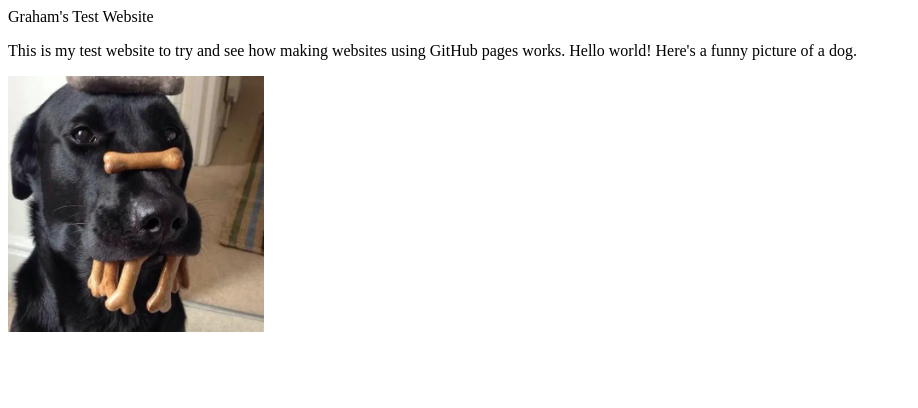
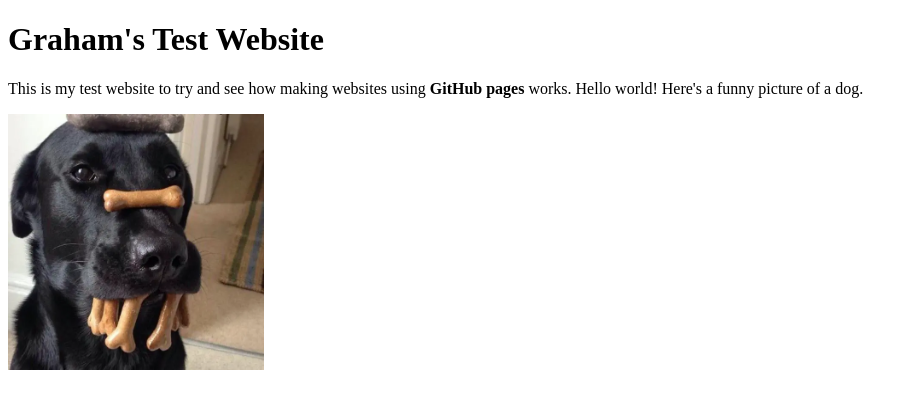
Before and after one commit to Hambone04/Hambone04.github.io, a plain HTML site: page index.html in a window 1280 px wide. Shown: the whole page, without its empty margins (0-918 px from the left). Drawn offline with Linux system fonts and the light colour scheme.

Commit message:
Update index.html

```diff
--- a/index.html
+++ b/index.html
@@ -1,8 +1,8 @@
 <!DOCTYPE html>
 
 <title>Hambone04.github.io</title>
-<header>Graham's Test Website</header>
+<h1>Graham's Test Website</h1>
 <body>
-  <p>This is my test website to try and see how making websites using GitHub pages works. Hello world! Here's a funny picture of a dog.</p>
+  <p>This is my test website to try and see how making websites using <b>GitHub pages</b> works. Hello world! Here's a funny picture of a dog.</p>
   <img src="funnydog.jpg" alt="FUNNYDOG" style="width:256px;height:256px">
 </body>
```
